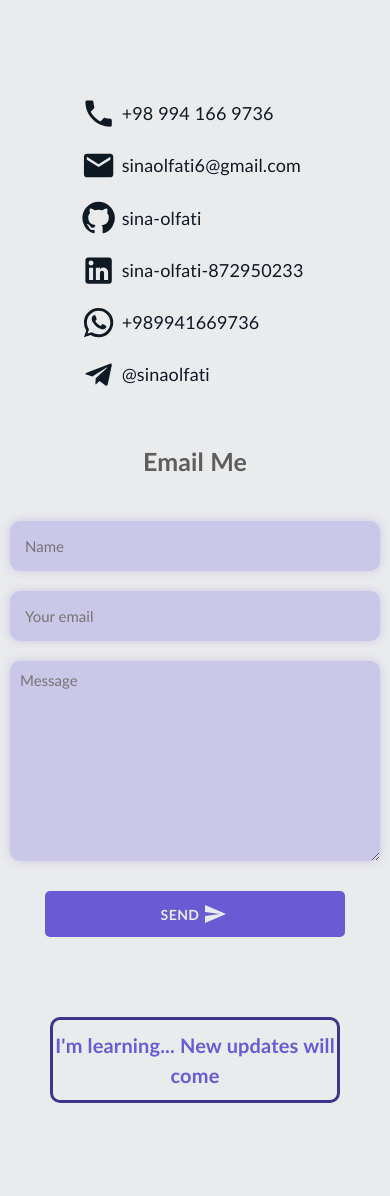
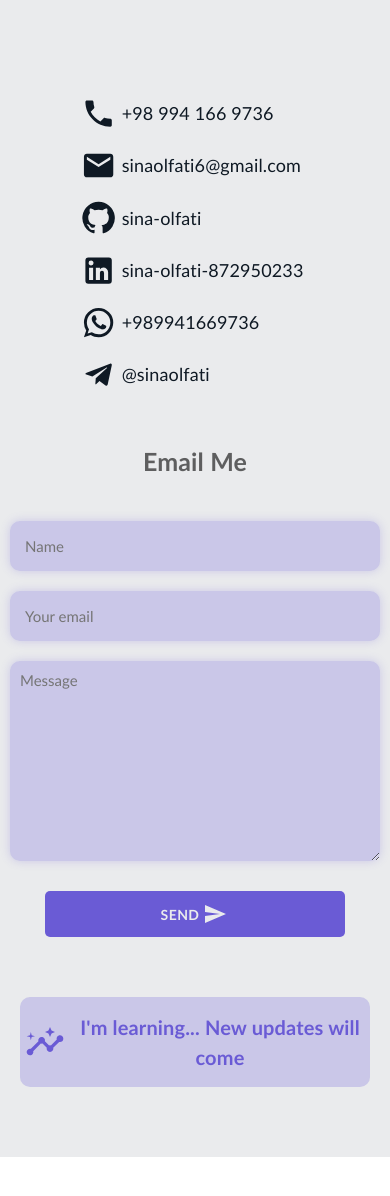
Before and after one commit to sina-olfati/sina-olfati-site, a React (Create React App) app: page /sina-olfati-site/contact in a window 390 px wide. Shown: the top 1196 px of the page. After the commit the page ends 1157 px from the top, so only its background shows below. Built offline with nearby package versions, Linux system fonts and the light colour scheme; a web font is replaced by a local one.

Commit message:
Contact: improved the-end styles

```diff
--- a/src/components/contact/EmailMe.tsx
+++ b/src/components/contact/EmailMe.tsx
@@ -86,8 +86,7 @@ const EmailMe = () => {
                 <MarkEmailReadIcon />
                 <SendIcon />
               </span>
-              {/* <Button type='submit'>{t("contact-emailme-send")}</Button> */}
-              <Button type='submit'>Send</Button>
+              <Button type='submit'>{t("contact-emailme-send")}</Button>
           </div>
 
         </Form>
--- a/src/screens/Contact.css
+++ b/src/screens/Contact.css
@@ -105,22 +105,28 @@
 /* The End */
 .the-end {
     /* border: solid green 1px; */
-    margin: 20px;
+    margin: 30px 20px 50px 20px;
     display: flex;
     align-items: center;
-    justify-content: space-between;
-    padding: 30px;
+    justify-content: center;
+    padding: 5px;
     border-radius: 10px;
     transition: 0.2s;
 }
 
 .the-end h1 {
     /* border: solid 1px yellow; */
-    width: 100%;
+    color: var(--mui-palette-primary-main);
     text-align: center;
-    font-size: 2.5rem;
-    color: var(--mui-palette-primary-main)
+    font-size: 35px;
+    margin-left: 20px;
     /* color: rgb(7, 156, 156); */
+}
+
+.the-end svg {
+    color: var(--mui-palette-primary-main);
+    width: 50px;
+    height: 50px;
 }
 
 @media only screen and (max-width: 1100px) {
@@ -159,14 +165,17 @@
     }
     .the-end {
         margin-bottom: 70px;
+        background-color: var(--mui-palette-primary-light);
     }
     .the-end h1 {
         font-size: 20px;
-        border: solid 3px var(--mui-palette-primary-darkest);
         border-radius: 10px;
         padding: 10px 0;
+        margin-left: 10px;
     }
-    .the-end h1:hover {
-        background-color: var(--mui-palette-primary-light);
+    .the-end svg {
+        color: var(--mui-palette-primary-main);
+        width: 40px;
+        height: 40px;
     }
 }
--- a/src/screens/Contact.tsx
+++ b/src/screens/Contact.tsx
@@ -19,6 +19,7 @@ import LinkedInIcon from "@mui/icons-material/LinkedIn";
 import GitHubIcon from "@mui/icons-material/GitHub";
 import InstagramIcon from "@mui/icons-material/Instagram";
 import TelegramIcon from "@mui/icons-material/Telegram";
+import InsightsIcon from '@mui/icons-material/Insights';
 
 // Reveal Animation
 import reveal from '../assets/js/reveal';
@@ -82,6 +83,7 @@ const Contact = () => {
                   <img src={idea} alt="Boy having new Ideas" />
                 */}
         <div className="the-end">
+          <InsightsIcon />
           <h1>{t("contact-update")}</h1>
         </div>
 
```
